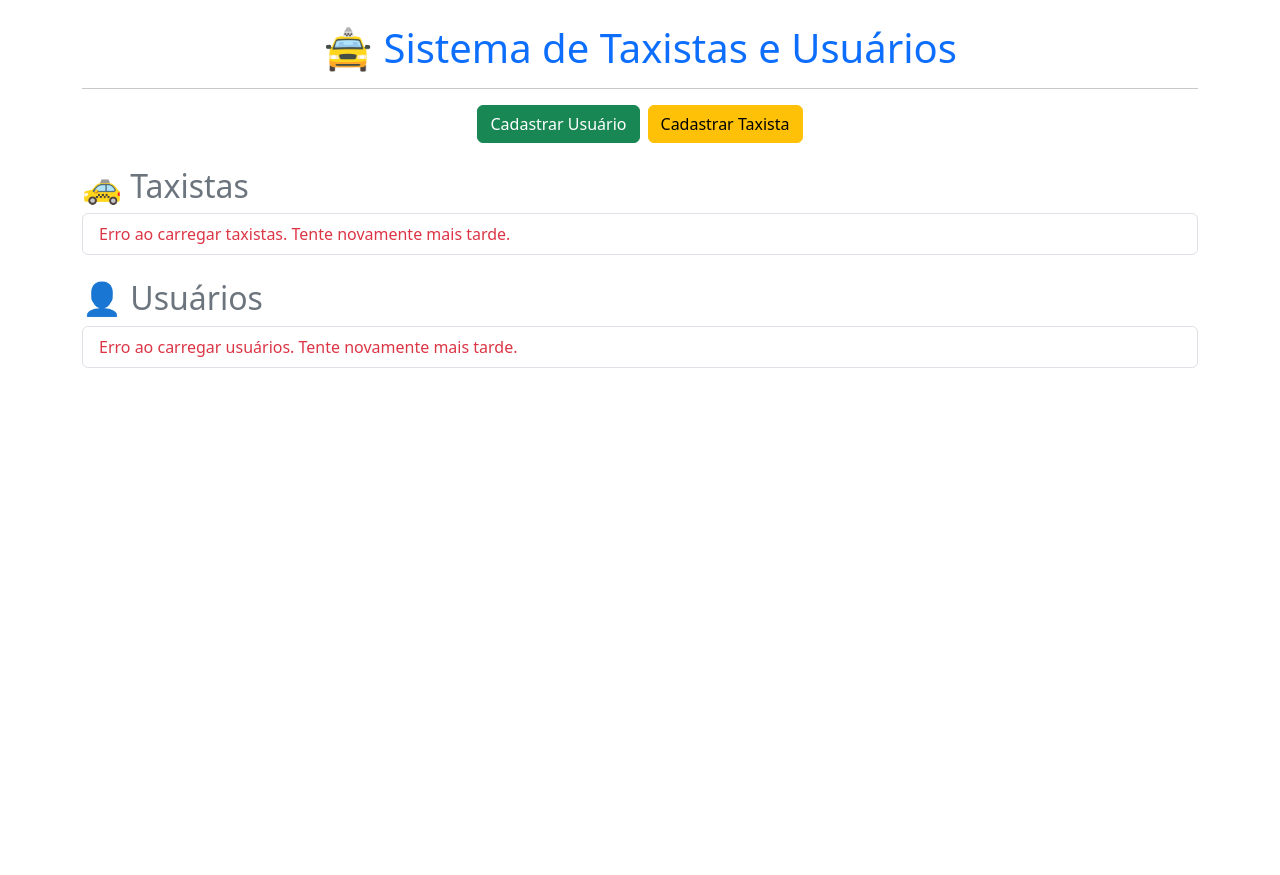
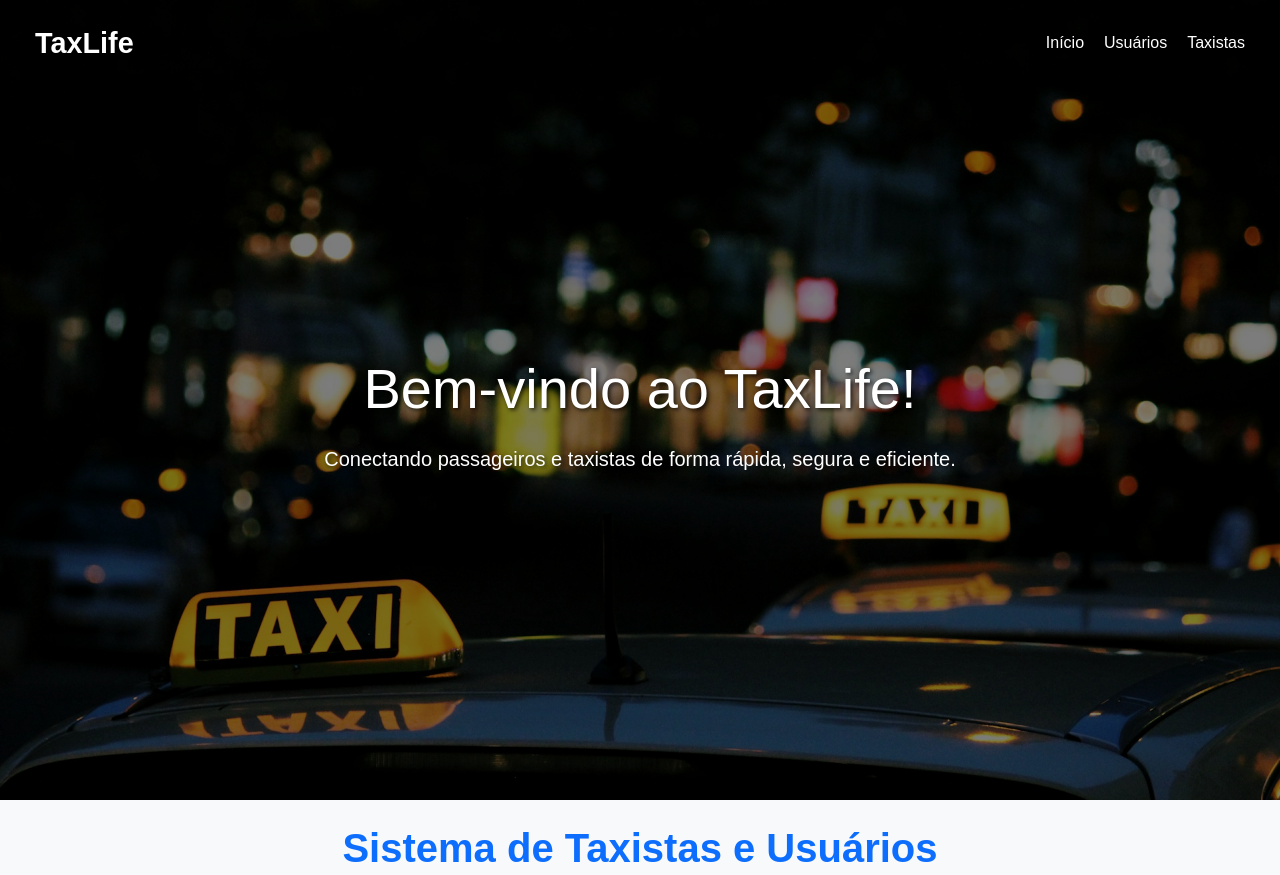
Before and after one commit to vitorrampazzi/Taxlife, a website: page public/index.html in a window 1280 px wide. Shown: the top 875 px of the page. Before the commit the page ends 800 px from the top, so only its background shows below. Drawn offline with nearby package versions, Linux system fonts and the light colour scheme; no server answers.

Commit message:
adicionando uma secção ao site

```diff
--- /dev/null
+++ b/public/CSS/styles.css
@@ -0,0 +1,128 @@
+body {
+  font-family: 'Arial', sans-serif;
+  background-color: #f8f9fa;
+  color: #343a40;
+  line-height: 1.6;
+}
+
+h1, h2 {
+  font-weight: 700;
+  margin-bottom: 1.25rem;
+}
+
+.container {
+  max-width: 800px;
+}
+
+.list-group-item {
+  display: flex;
+  justify-content: space-between;
+  align-items: center;
+}
+
+.btn {
+  padding: 0.625rem 1.25rem;
+}
+
+.hero-section {
+    background-image: url(../images/lexi-anderson-G8wPrJyNqWQ-unsplash.jpg);
+    background-size: cover;
+    background-position: center;
+    background-repeat: no-repeat;
+    min-height: 100vh; /* Alterado para cobrir a altura total da viewport */
+    display: flex;
+    flex-direction: column;
+    justify-content: space-between;
+    position: relative;
+    padding: 20px;
+}
+
+.hero-section::before {
+    content: "";
+    position: absolute;
+    top: 0;
+    left: 0;
+    right: 0;
+    bottom: 0;
+    background-color: rgba(0, 0, 0, 0.5);
+    z-index: 1;
+}
+
+.hero-content {
+    z-index: 2;
+    color: white;
+    text-shadow: 2px 2px 4px rgba(0, 0, 0, 0.7);
+    margin: auto auto 0 auto;
+    text-align: center;
+    padding-bottom: 20px;
+    margin-bottom: auto;
+}
+
+.hero-header {
+    position: relative;
+    z-index: 2;
+    display: flex;
+    justify-content: space-between;
+    align-items: center;
+    width: 100%;
+    padding: 0 15px;
+    margin-bottom: 20px;
+}
+
+.hero-brand {
+    color: white;
+    font-size: 1.8rem;
+    font-weight: bold;
+    text-decoration: none;
+    text-shadow: 1px 1px 3px rgba(0, 0, 0, 0.8);
+}
+
+.hero-brand:hover {
+    color: #ffd700;
+}
+
+.hero-nav {
+    display: flex;
+    gap: 20px;
+}
+
+.hero-nav-link {
+    color: white;
+    text-decoration: none;
+    font-weight: 500;
+    padding: 5px 0;
+    transition: color 0.3s ease;
+}
+
+.hero-nav-link:hover {
+    color: #ffd700;
+}
+
+@media (max-width: 768px) {
+    .hero-section {
+        min-height: 100vh; /* Também alterado para 100vh em telas menores */
+        padding: 15px;
+    }
+    .hero-content h2 {
+        font-size: 2rem;
+    }
+    .hero-content p {
+        font-size: 0.9rem;
+    }
+    .hero-header {
+        flex-direction: column;
+        align-items: center;
+        text-align: center;
+    }
+    .hero-nav {
+        flex-direction: column;
+        gap: 5px;
+        margin-top: 10px;
+    }
+    .hero-nav-link {
+        font-size: 0.9rem;
+    }
+    .hero-brand {
+        font-size: 1.5rem;
+    }
+}
--- a/public/CSS/stylles.css
+++ /dev/null
@@ -1,26 +0,0 @@
-body {
-  font-family: Arial, sans-serif;
-  background-color: #f8f9fa;
-  color: #343a40;
-}
-
-h1, h2 {
-  font-weight: bold;
-  margin-bottom: 20px;
-}
-
-.container {
-  max-width: 800px;
-}
-
-.list-group-item {
-  display: flex;
-  justify-content: space-between;
-  align-items: center;
-}
-
-.btn {
-  width: auto;
-  padding: 10px 20px;
-  font-weight: bold;
-}
--- a/public/JS/script.js
+++ b/public/JS/script.js
@@ -1,4 +1,3 @@
-// script.js
 document.addEventListener('DOMContentLoaded', async () => {
     const taxistasList = document.getElementById('taxistas-list');
     const usuariosList = document.getElementById('usuarios-list');
--- a/public/index.html
+++ b/public/index.html
@@ -5,28 +5,40 @@
   <meta name="viewport" content="width=device-width, initial-scale=1.0">
   <title>Taxistas e Usuários</title>
   <link href="https://cdn.jsdelivr.net/npm/bootstrap@5.3.0-alpha3/dist/css/bootstrap.min.css" rel="stylesheet">
-  <link rel="stylesheet" href="styles.css">
+  <link rel="stylesheet" href="./CSS/styles.css">
 </head>
 <body>
+
+  <section class="hero-section">
+    <!-- Removida a classe "container" daqui -->
+    <div class="hero-header">
+      <a class="hero-brand" href="index.html">TaxLife</a>
+      <div class="hero-nav">
+        <a href="#" class="hero-nav-link">Início</a>
+        <a href="cadastroUsuario.html" class="hero-nav-link">Usuários</a>
+        <a href="cadastroTaxista.html" class="hero-nav-link">Taxistas</a>
+      </div>
+    </div>
+    <div class="container hero-content">
+      <h2 class="display-4 text-white text-center">Bem-vindo ao TaxLife!</h2>
+      <p class="lead text-white text-center">Conectando passageiros e taxistas de forma rápida, segura e eficiente.</p>
+    </div>
+  </section>
+
   <div class="container mt-4">
-    <h1 class="text-center text-primary">🚖 Sistema de Taxistas e Usuários</h1>
+    <h1 class="text-center text-primary"> Sistema de Taxistas e Usuários</h1>
     <hr />
 
-    <!-- Botões de navegação -->
     <div class="d-grid gap-2 d-md-flex justify-content-md-center mb-4">
       <a href="cadastroUsuario.html" class="btn btn-success">Cadastrar Usuário</a>
       <a href="cadastroTaxista.html" class="btn btn-warning">Cadastrar Taxista</a>
     </div>
-    <!-- Lista de Taxistas -->
     <h2 class="text-secondary">🚕 Taxistas</h2>
     <ul class="list-group mb-4" id="taxistas-list">
-      <!-- Dados virão do backend -->
     </ul>
 
-    <!-- Lista de Usuários -->
-    <h2 class="text-secondary">👤 Usuários</h2>
+    <h2 class="text-secondary">�� Usuários</h2>
     <ul class="list-group" id="usuarios-list">
-      <!-- Dados virão do backend -->
     </ul>
   </div>
 
```
Also changed, not shown: public/images/lexi-anderson-G8wPrJyNqWQ-unsplash.jpg (added).
